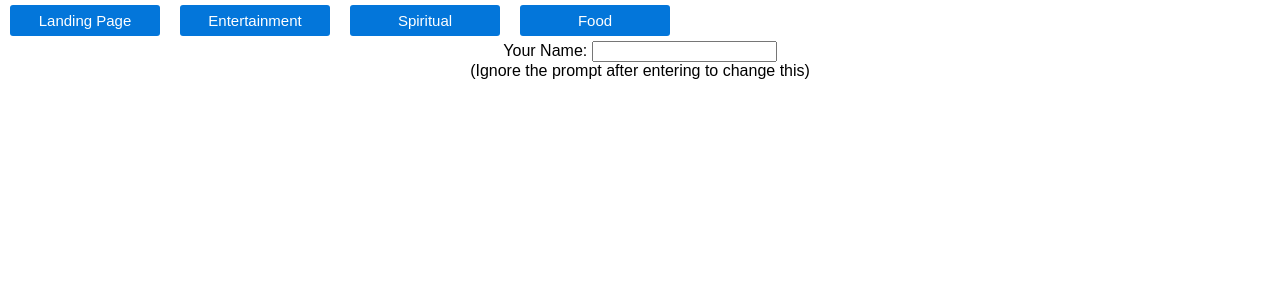
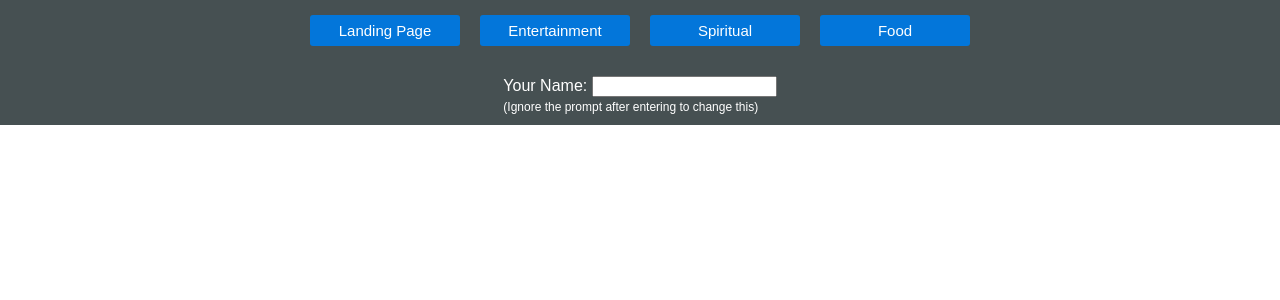
Before and after one commit to brianmego/multi-jitsi, a React (Create React App) app: page / in a window 1280 px wide. Shown: the top 300 px of the page. Built offline with nearby package versions, Linux system fonts and the light colour scheme.

Commit message:
CSS cleanup and darker header bg

```diff
--- a/src/App.css
+++ b/src/App.css
@@ -29,19 +29,15 @@
   color: white;
 }
 
-.NameBox {
-  text-align: center;
-  font-family: Arial,sans-serif;
-}
-
 .App-header {
-  background-color: #282c34;
-  min-height: 100vh;
+  background-color: #465052;
   display: flex;
   flex-direction: column;
   align-items: center;
+  padding: 10px;
+  text-align: "center";
   justify-content: center;
-  font-size: calc(10px + 2vmin);
+  font-family: Arial,sans-serif;
   color: white;
 }
 
--- a/src/App.js
+++ b/src/App.js
@@ -53,14 +53,16 @@ const App = () => {
 
     return (
         <div>
-            <div>
-                {roomElems}
-            </div>
-            <div className="NameBox">
-                <label>Your Name: </label>
-                <input value={displayName} onChange={(e) => {setDisplayName(e.target.value) }}/>
-                <br />
-	        <label className="Disclaimer">(Ignore the prompt after entering to change this)</label>
+            <div className="App-header">
+                <div style={{textAlign: "center", marginBottom: "25px"}}>
+                    {roomElems}
+                </div>
+                <div>
+                    <label>Your Name: </label>
+                    <input value={displayName} onChange={(e) => {setDisplayName(e.target.value) }}/>
+                    <br />
+                    <label style={{fontSize: "12px"}}>(Ignore the prompt after entering to change this)</label>
+                </div>
             </div>
             {loading && <ProgressComponent/>}
             {showRoom && room}
```
